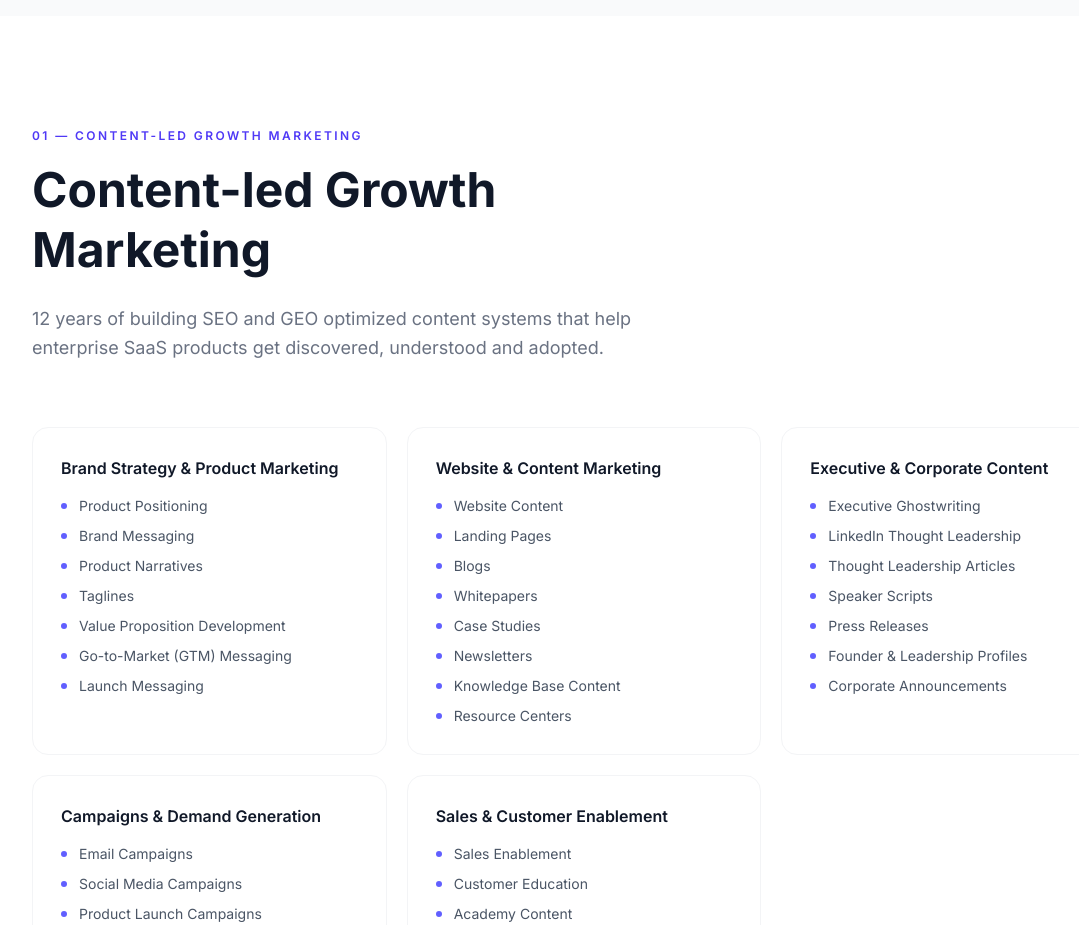
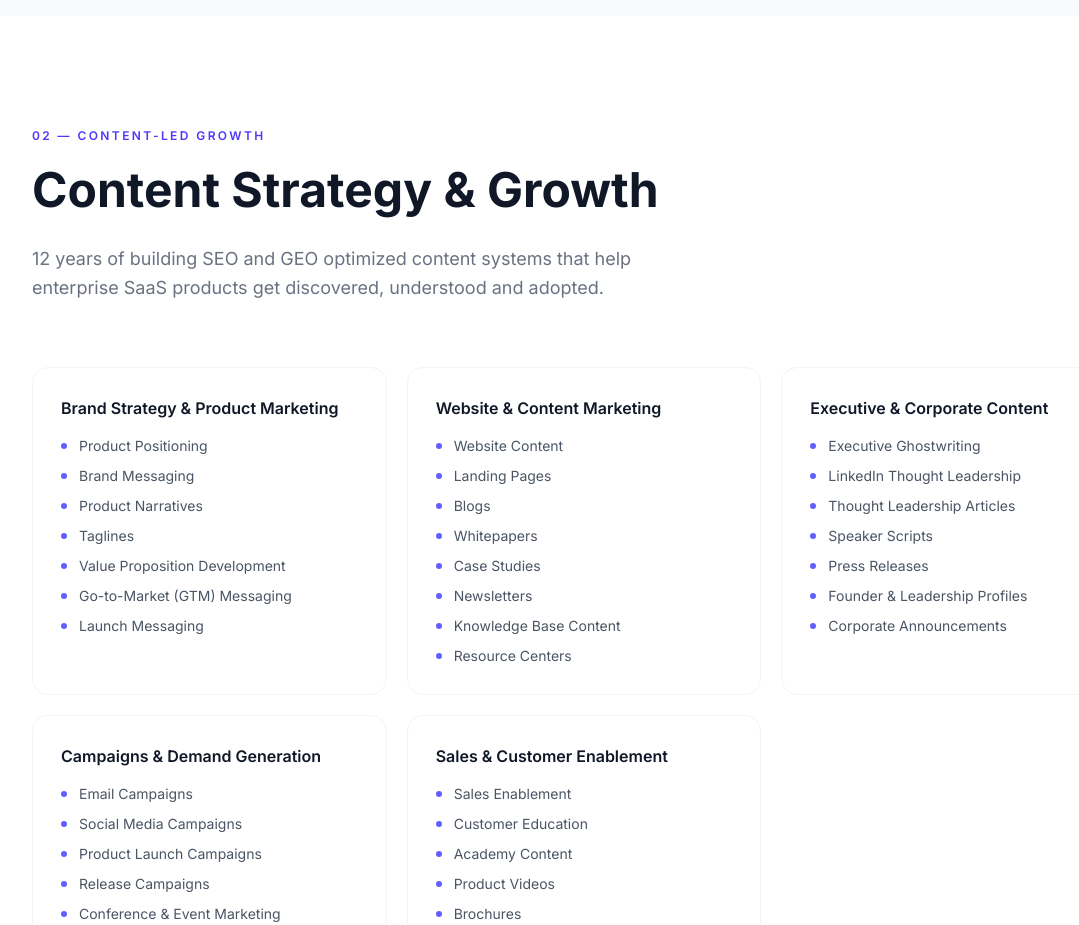
Before and after one commit to Shwe1011/writesbyshwe, a Next.js app: page / in a window 1280 px wide. Shown: the part 2740-3665 px from the top of the page, without its empty margins (56-1135 px from the left). Built offline with nearby package versions, Linux system fonts and the light colour scheme.

Commit message:
Update content marketing section titles

```diff
--- a/components/ContentMarketingSection.tsx
+++ b/components/ContentMarketingSection.tsx
@@ -72,10 +72,10 @@ export default function ContentMarketingSection() {
       <div className="max-w-6xl mx-auto px-6">
         <div className="max-w-2xl mb-16">
           <p className="text-indigo-600 text-xs font-semibold tracking-[0.2em] uppercase mb-4">
-            01 — Content-led Growth Marketing
+            02 — Content-led Growth
           </p>
           <h2 className="text-4xl lg:text-5xl font-bold text-gray-900 leading-tight mb-6">
-            Content-led Growth Marketing
+            Content Strategy & Growth
           </h2>
           <p className="text-gray-500 text-lg leading-relaxed">
             12 years of building SEO and GEO optimized content systems that help enterprise SaaS products get discovered, understood and adopted.
```
